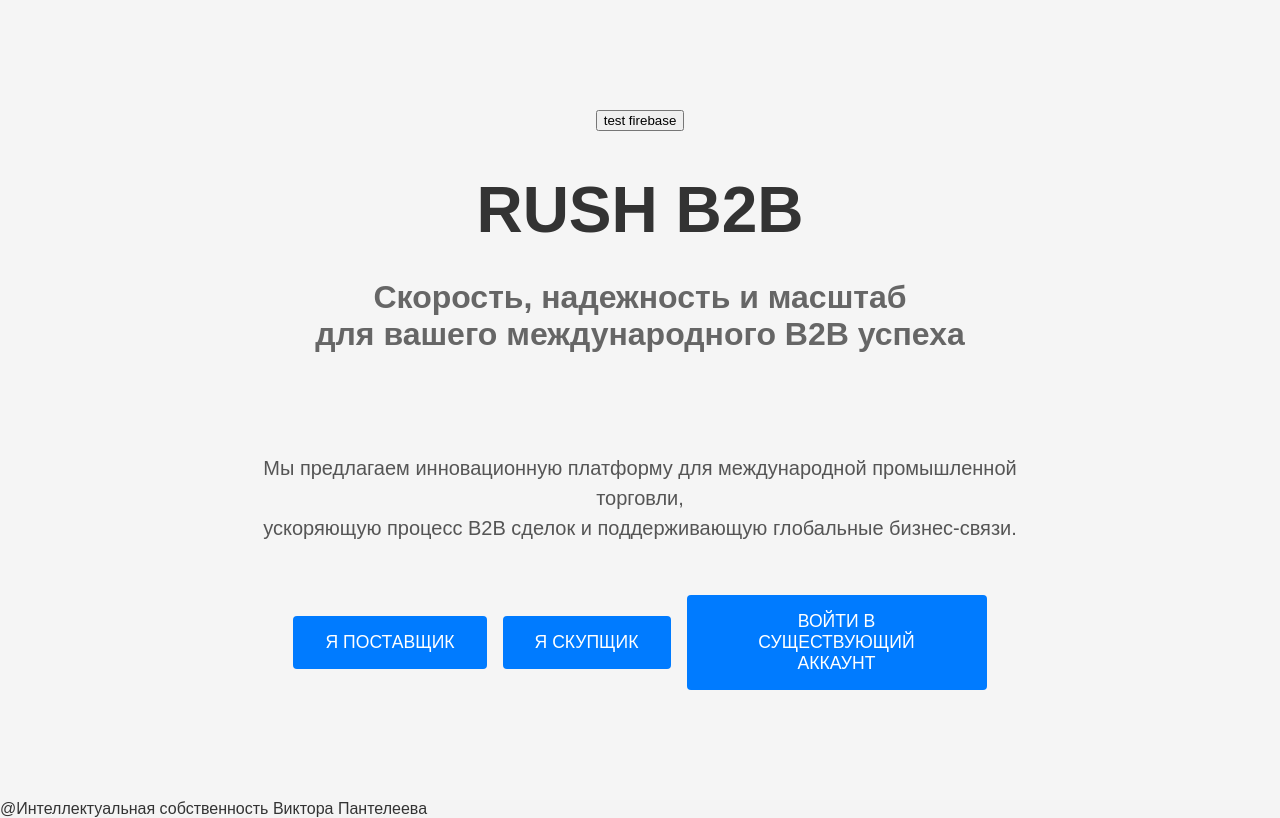
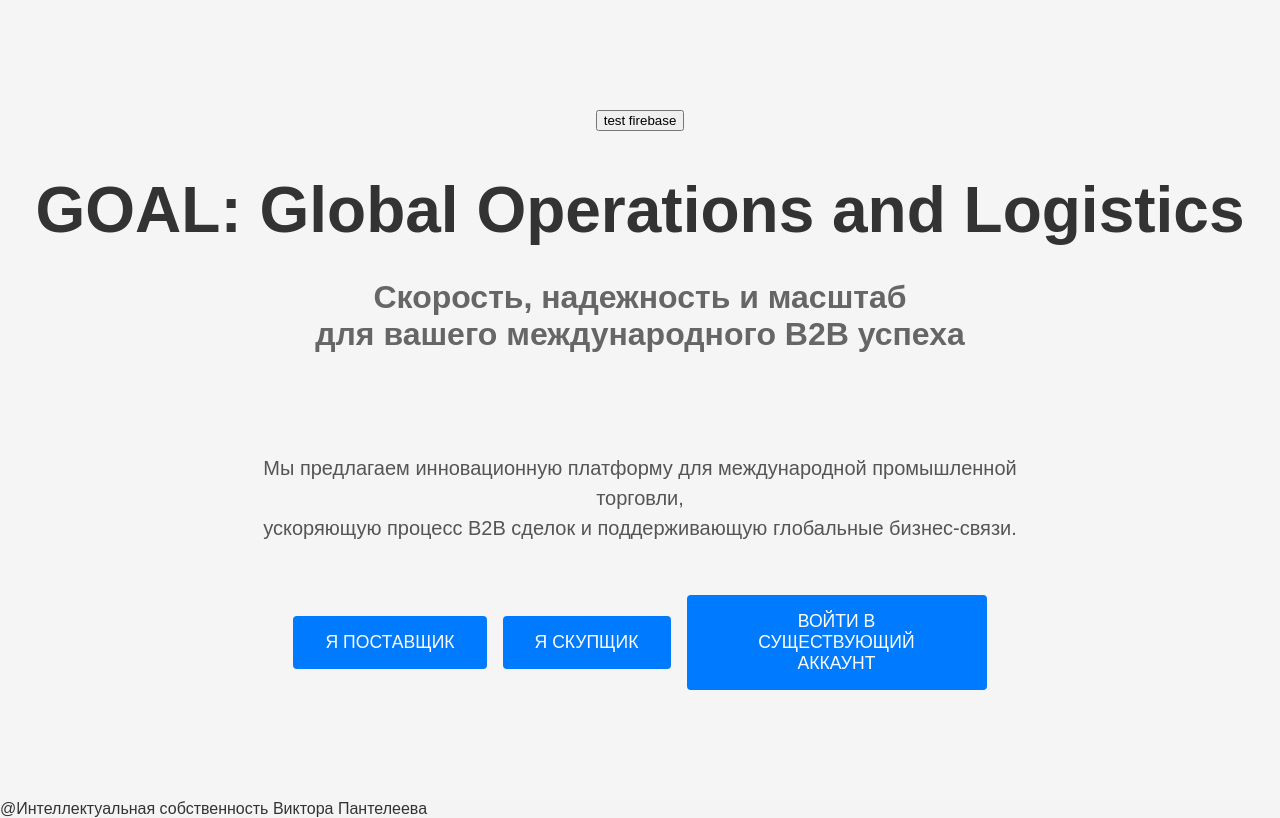
Before and after one commit to vapanteleev/rushb2b-front, a React (Create React App) app: page / in a window 1280 px wide. Built offline with nearby package versions, Linux system fonts and the light colour scheme.

Commit message:
GOAL: Global Operations and Logistics

```diff
--- a/src/components/MainPage/HomePage.tsx
+++ b/src/components/MainPage/HomePage.tsx
@@ -39,7 +39,7 @@ const HomePage: React.FC = () => {
                 Your browser does not support the video tag.
             </video> */}
             <div className="hero-section">
-                <h1 className="company-name">RUSH B2B</h1>
+                <h1 className="company-name">GOAL: Global Operations and Logistics</h1>
                 <h3 className="company-slogan">Скорость, надежность и масштаб <br />для вашего международного B2B успеха</h3>
             </div>
             <div className="company-description">
```
